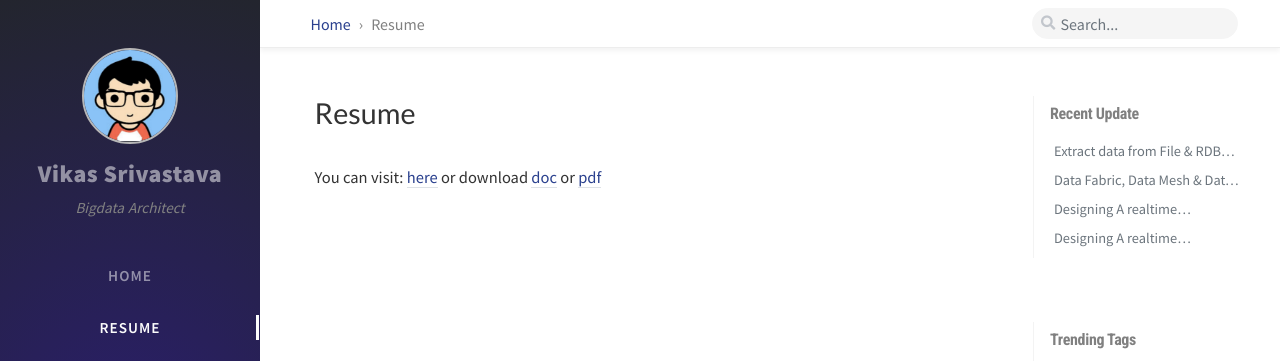
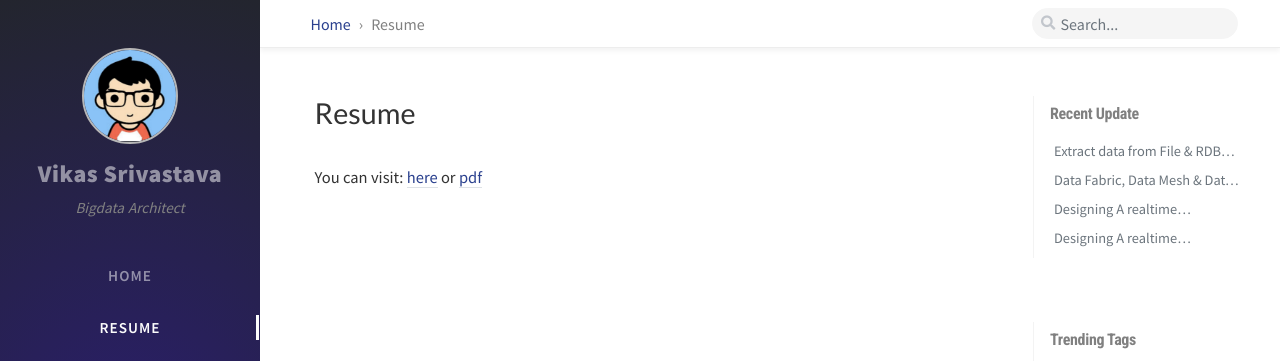
Before and after one commit to vikassri/vikassri.github.io, a Jekyll site: the page built from tabs/resume.md, in a window 1280 px wide. Shown: the top 361 px of the page. Built offline with Jekyll 4.4.1, drawn with Linux system fonts in a browser that asks for light colours; nearby versions of some CDN libraries; comment, search, counter and statistics services are not loaded.

Commit message:
updated site

```diff
--- a/tabs/resume.md
+++ b/tabs/resume.md
@@ -4,4 +4,4 @@ title: Resume
 # MIT License
 ---
 
-You can visit: [here](https://vikassri.in/resume){:target="_blank"} or download [doc](../../docs/Vikas_Solutions_Architect.docx) or [pdf](../../docs/Vikas_SA.pdf)
+You can visit: [here](https://vikassri.in/resume){:target="_blank"} or [pdf](../../docs/vikas_resume.pdf)
```
